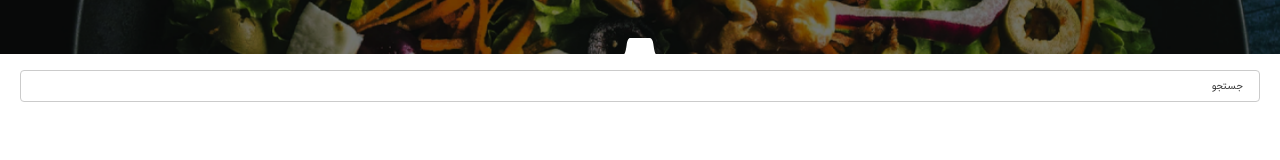
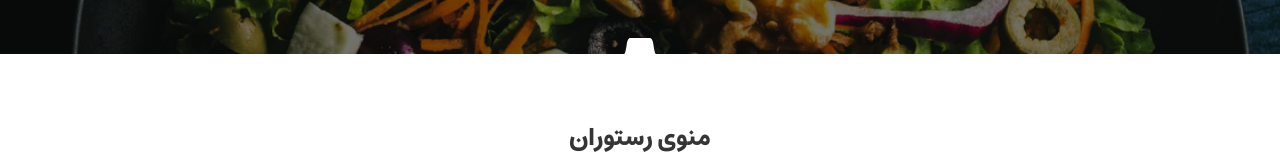
Before and after one commit to mfghir/tarkhineh---nextjs, a Next.js app: page / in a window 1280 px wide. Shown: the part 361-521 px from the top of the page. Built offline with nearby package versions, Linux system fonts and the light colour scheme; some icons are missing.

Commit message:
fix: searchbar in homepage

```diff
--- a/components/templates/HomePage.jsx
+++ b/components/templates/HomePage.jsx
@@ -19,8 +19,8 @@ const HomePage = () => {
 
       {/* ---------------    menu cards */}
 
-      <section className='px-5 mt-4 mb-6 flex'>
-        <SearchBar className='lg:hidden' />
+      <section className='px-5 mt-4 mb-6 flex lg:hidden'>
+        <SearchBar />
       </section>
 
       <section className='w-full p-5 lg:px-20 flex justify-center items-center flex-col flex-wrap'>
```
